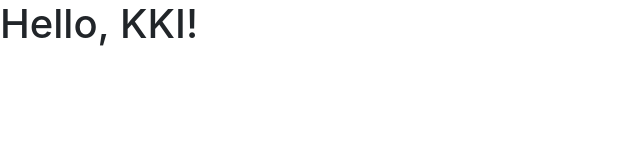
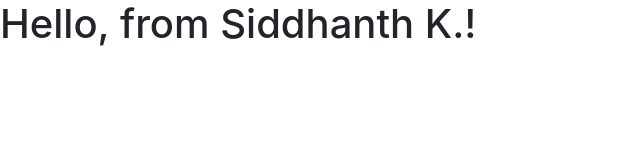
Before and after one commit to kannada-kali-irvine/kkiwebsite, a plain HTML site: page index.html in a window 1280 px wide. Shown: the whole page, without its empty margins (0-640 px from the left). Drawn offline with nearby package versions, Linux system fonts and the light colour scheme.

Commit message:
changed "KKI" to "from Siddhanth K."

```diff
--- a/index.html
+++ b/index.html
@@ -14,7 +14,7 @@
 </head>
 
 <body>
-    <h1>Hello, KKI!</h1>
+    <h1>Hello, from Siddhanth K.!</h1>
 
     <!-- Optional JavaScript -->
     <!-- jQuery first, then Popper.js, then Bootstrap JS -->
```
